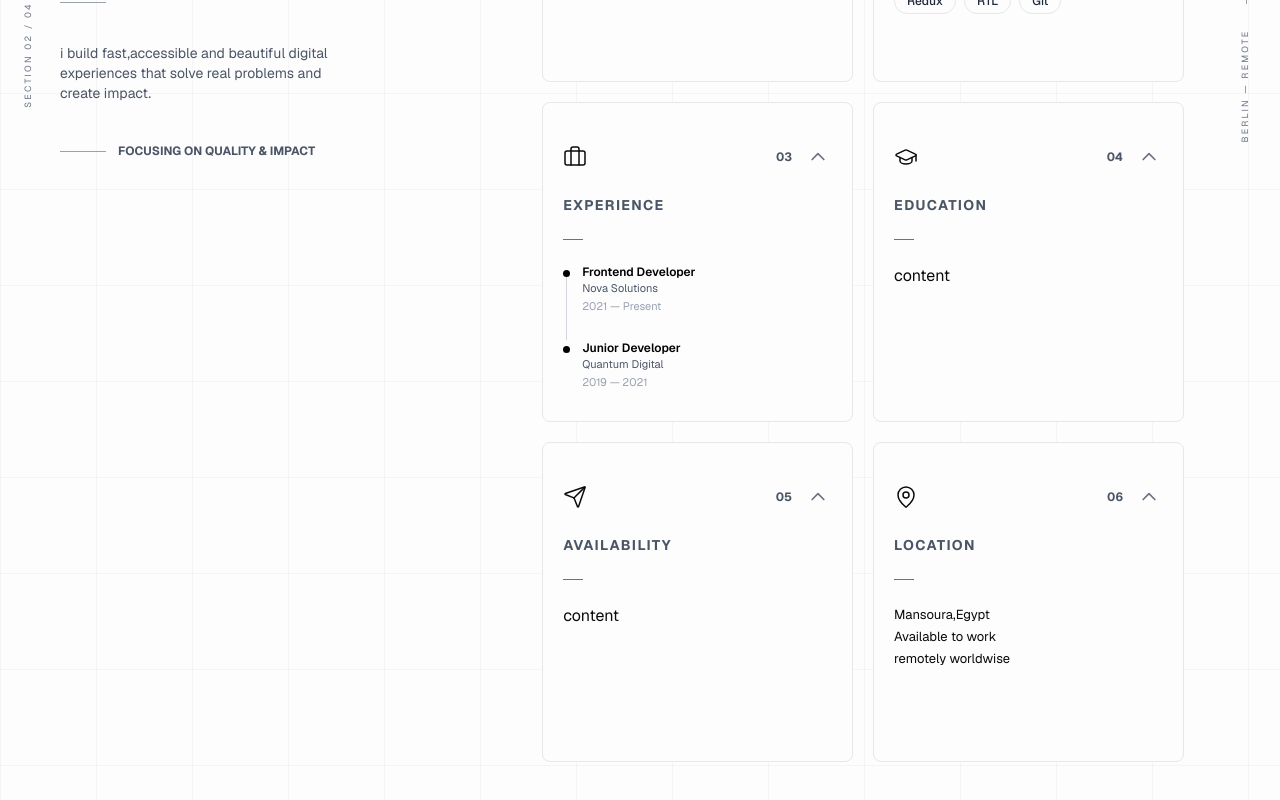
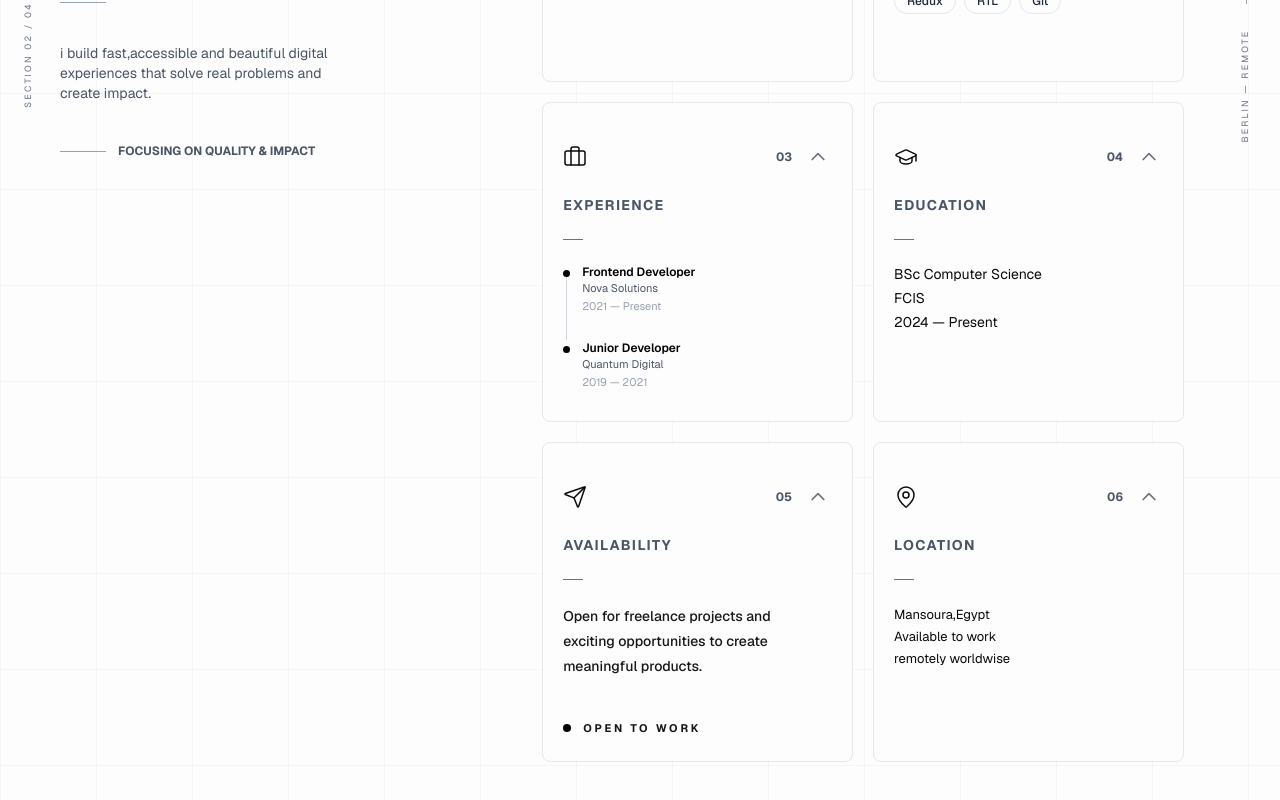
Before and after one commit to Amr-Oraby/portfolio, a Next.js app: page / in a window 1280 px wide. Shown: the part 1155-1955 px from the top of the page. Built offline with nearby package versions, Linux system fonts and the light colour scheme.

Commit message:
Finish About section

```diff
--- a/app/features/about/About.tsx
+++ b/app/features/about/About.tsx
@@ -10,6 +10,8 @@ import SkillsList from "./SkillList";
 import Focus from "./Focus";
 import Location from "./Location";
 import ExperienceTimeline from "./ExperienceTimeline";
+import Education from "./Education";
+import Availability from "./Availability";
 
 const accordionData = [
   {
@@ -55,14 +57,14 @@ const accordionData = [
     hidden: "hidden md:block",
     icon: <GraduationCap className="w-6 h-6 stroke-[1.5]" />,
     header: "EDUCATION",
-    content: <p>content</p>,
+    content: <Education />,
   },
   {
     index: "05",
     hidden: "hidden md:block",
     icon: <Send className="w-6 h-6 stroke-[1.5]" />,
     header: "AVAILABILITY",
-    content: <p>content</p>,
+    content: <Availability />,
   },
   {
     index: "06",
--- /dev/null
+++ b/app/features/about/Availability.tsx
@@ -0,0 +1,17 @@
+export default function Availability() {
+  return (
+    <div className="">
+      <p className="max-w-[260px] text-sm font-medium leading-[1.8] text-zinc-900">
+        Open for freelance projects and exciting opportunities to create
+        meaningful products.
+      </p>
+
+      <div className="mt-10 flex items-center gap-3">
+        <span className="h-2 w-2 rounded-full bg-black" />
+        <span className="text-[11px] font-bold uppercase tracking-[0.25em] text-zinc-900">
+          Open to Work
+        </span>
+      </div>
+    </div>
+  );
+}
--- /dev/null
+++ b/app/features/about/Education.tsx
@@ -0,0 +1,11 @@
+function Education() {
+  return (
+    <div className="w-[170px] text-sm space-y-1">
+      <div>BSc Computer Science</div>
+      <div>FCIS</div>
+      <div> 2024 — Present</div>
+    </div>
+  );
+}
+
+export default Education;
```
